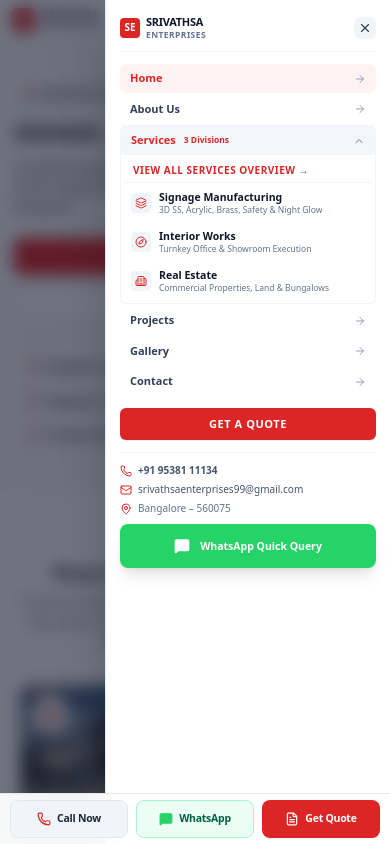
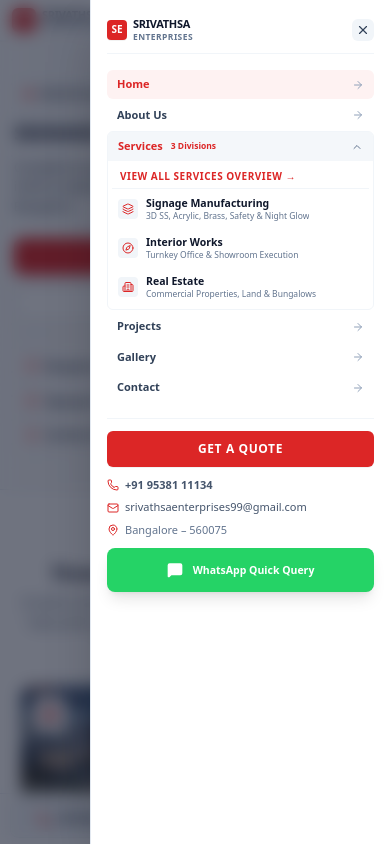
Before and after one commit to suvassuva/srivathsa, a Next.js app: page / in a window 390 px wide. Both pictures are taken after a click on the button 368 px from the left and 20 px from the top of the page. Shown: the top 844 px of the page. Built offline with nearby package versions, Linux system fonts and the light colour scheme.

Commit message:
Fix mobile menu positioning and height overflow by placing drawer outside header backdrop-blur containing block

```diff
--- a/src/components/Header.tsx
+++ b/src/components/Header.tsx
@@ -65,6 +65,7 @@
     pathname === "/real-estate";
 
   return (
+    <>
       <header
       className={`fixed top-0 left-0 right-0 z-40 transition-all duration-300 ${
         isScrolled
@@ -258,12 +259,13 @@
           </div>
         </div>
       </div>
+    </header>
 
-      {/* Mobile Drawer */}
+    {/* Mobile Drawer (placed outside header to avoid CSS backdrop-filter containing block constraints) */}
     <MobileMenu
       isOpen={mobileMenuOpen}
       onClose={() => setMobileMenuOpen(false)}
     />
-    </header>
+  </>
 );
 };
--- a/src/components/MobileMenu.tsx
+++ b/src/components/MobileMenu.tsx
@@ -25,7 +25,7 @@
   ];
 
   return (
-    <div className="fixed inset-0 z-50 lg:hidden">
+    <div className="fixed inset-0 z-[100] lg:hidden flex justify-end">
       {/* Backdrop */}
       <div
         className="fixed inset-0 bg-slate-900/60 backdrop-blur-sm transition-opacity duration-300"
@@ -33,9 +33,10 @@
         aria-hidden="true"
       />
 
-      {/* Drawer */}
-      <div className="fixed inset-y-0 right-0 w-full max-w-[285px] bg-white border-l border-slate-200 shadow-2xl flex flex-col justify-start overflow-y-auto p-3.5 pb-8 sm:pb-10 z-10 transition-transform duration-300 space-y-3">
-        {/* Header row */}
+      {/* Drawer Panel */}
+      <div className="relative w-full max-w-[300px] sm:max-w-xs h-full bg-white border-l border-slate-200 shadow-2xl flex flex-col justify-between overflow-y-auto p-4 pb-24 z-10 space-y-4 animate-in slide-in-from-right duration-300">
+        <div className="space-y-4">
+          {/* Header row */}
         <div className="flex items-center justify-between border-b border-slate-100 pb-2.5">
           <Link href="/" onClick={onClose} className="flex items-center gap-1.5">
             <div className="w-5 h-5 rounded bg-brand-red flex items-center justify-center font-black text-white text-[10px] shadow-2xs">
@@ -185,20 +186,17 @@
           </Link>
         </nav>
 
-        {/* Quote Button */}
-        <div>
+        {/* Footer contact */}
+        <div className="border-t border-slate-100 pt-3 space-y-2.5">
           <Link
             href="/get-a-quote"
             onClick={onClose}
-            className="w-full flex items-center justify-center gap-1.5 px-3 py-2 rounded-md bg-brand-red hover:bg-brand-dark-red text-white font-extrabold text-center text-[11px] shadow-2xs transition-all uppercase tracking-wider"
+            className="w-full flex items-center justify-center gap-1.5 px-3 py-2.5 rounded-md bg-brand-red hover:bg-brand-dark-red text-white font-extrabold text-center text-xs shadow-2xs transition-all uppercase tracking-wider"
           >
             Get a Quote
           </Link>
-        </div>
 
-        {/* Footer contact */}
-        <div className="border-t border-slate-100 pt-2.5 space-y-2">
-          <div className="space-y-1 text-[10px] text-slate-600">
+          <div className="space-y-1.5 text-[11px] text-slate-600">
             <a
               href={`tel:${COMPANY_INFO.contact.phoneClean}`}
               className="flex items-center gap-1.5 hover:text-brand-red transition-colors"
@@ -223,5 +221,6 @@
         </div>
       </div>
     </div>
-  );
+  </div>
+);
 };
```
Lines whose indentation alone changed are shown as unchanged.
